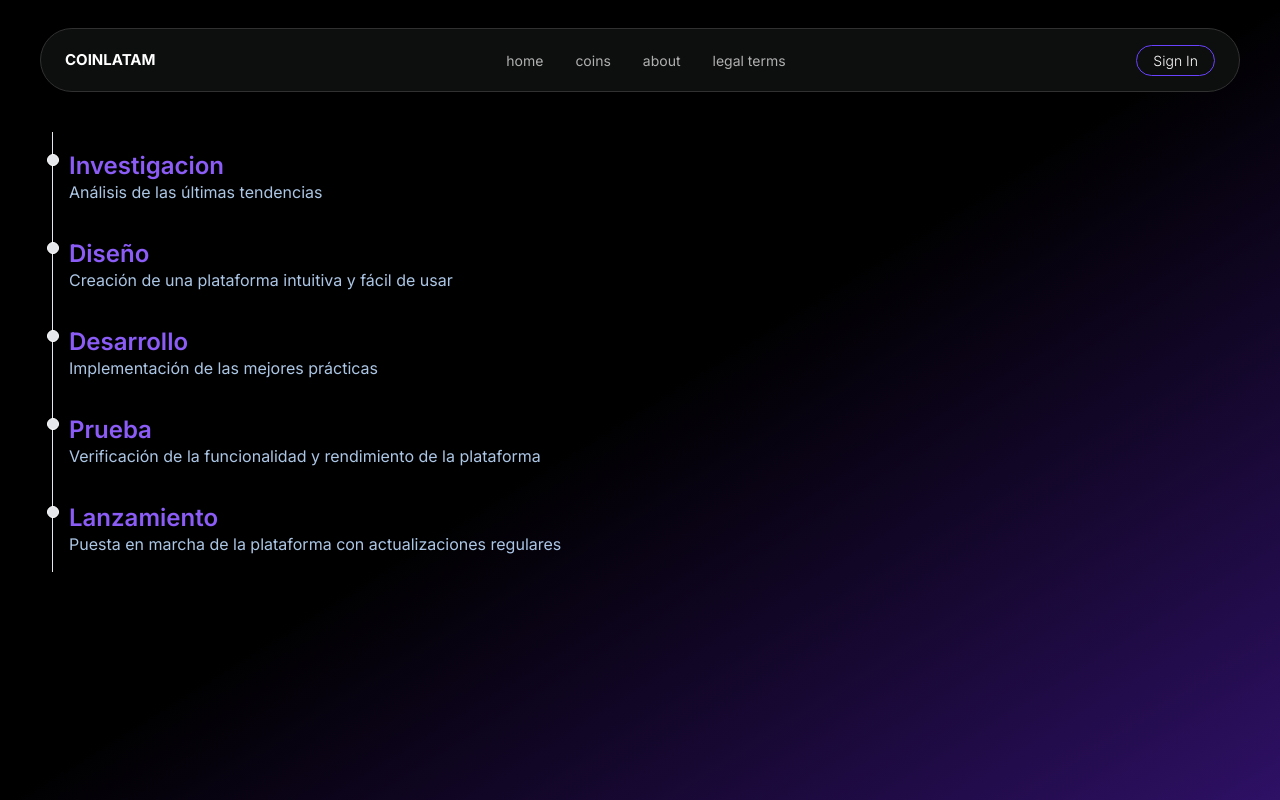
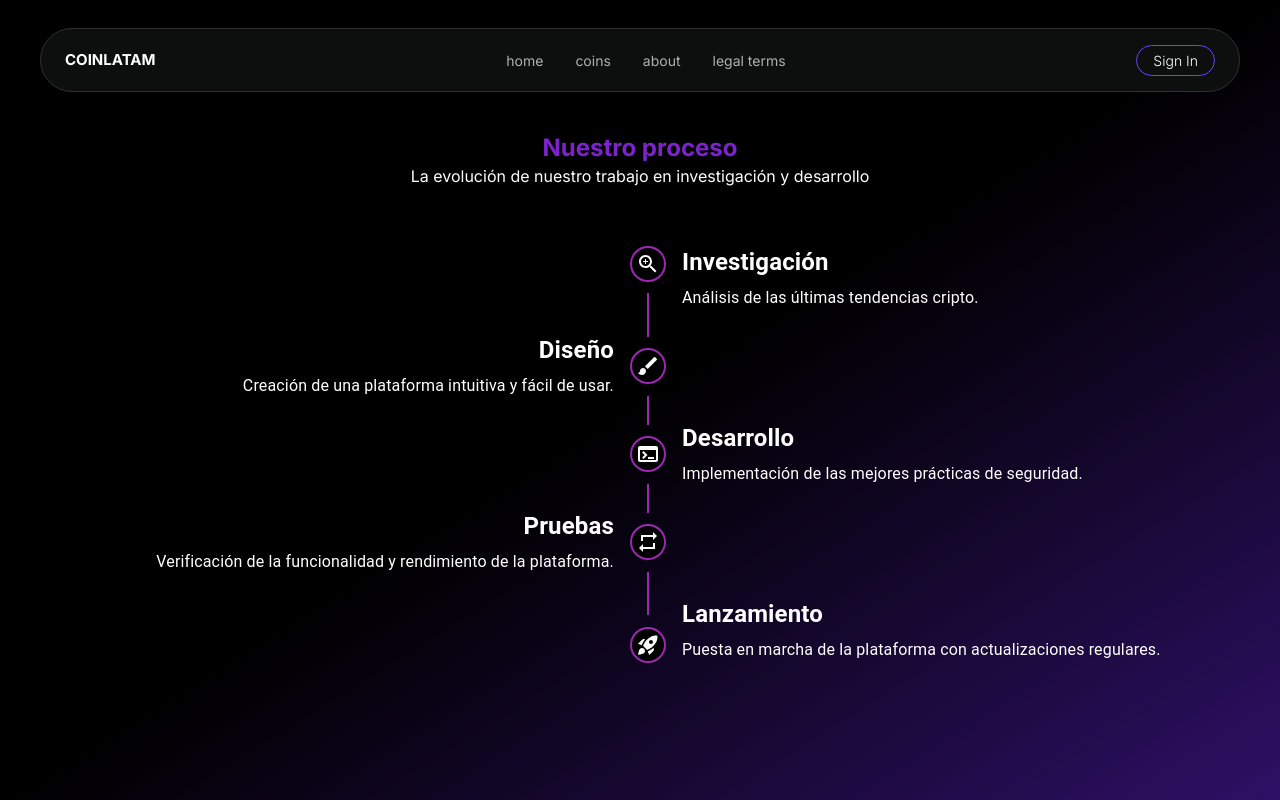
Before and after one commit to julianvidela/coin-latam, a Next.js app in the folder client/: page /pages/about in a window 1280 px wide. Built offline with nearby package versions, Linux system fonts and the light colour scheme; no server answers.

Commit message:
timeline

```diff
--- a/client/package.json
+++ b/client/package.json
@@ -11,6 +11,8 @@
   "dependencies": {
     "@emotion/react": "^11.11.4",
     "@emotion/styled": "^11.11.5",
+    "@mui/icons-material": "^5.15.20",
+    "@mui/lab": "^5.0.0-alpha.170",
     "@mui/material": "^5.15.20",
     "@splinetool/react-spline": "^3.1.0",
     "axios": "^1.7.2",
--- a/client/src/app/pages/about/aboutSection.jsx
+++ /dev/null
@@ -1,16 +0,0 @@
-import Spline from "@splinetool/react-spline"
-import Timeline from "./components/timeline";
-
-
-const aboutSection = () => {
-    return ( <section>
-        <div className="mt-10">
-          <Timeline/>
-
-
-        </div>
-
-    </section> );
-}
-
-export default aboutSection;
--- /dev/null
+++ b/client/src/app/pages/about/components/LegalTerms.css
@@ -0,0 +1,8 @@
+.fondoIcono{
+    background-color: black !important;
+    border: 2px solid !important;
+    border-color: #9c27b0 !important
+}
+.lineaVioleta{
+    background-color: #9c27b0 !important
+}
--- /dev/null
+++ b/client/src/app/pages/about/components/TimelineSection.jsx
@@ -0,0 +1,21 @@
+import React from 'react';
+import "./LegalTerms.css";
+import CustomizedTimeline from './Timeline';
+
+const TimelineSection = () => {
+  return (
+    <div className='py-6 bg-red'>
+      <div className='max-w-screen-sm mx-auto px-4'>
+        <div className='p-4 mb-6 flex flex-col items-center rounded-lg shadow-lg'>
+          <h2 className="text-lg lg:text-xl xl:text-2xl font-bold text-purple-700">Nuestro proceso</h2>
+          <p className="text-white">La evolución de nuestro trabajo en investigación y desarrollo </p>
+        </div>
+      </div>
+      <div className="ml-4">
+        <CustomizedTimeline />
+      </div>
+    </div>
+  )
+}
+
+export default TimelineSection;
--- a/client/src/app/pages/about/components/timeline.jsx
+++ b/client/src/app/pages/about/components/timeline.jsx
@@ -1,23 +1,104 @@
-import TimelineData from "./timelineData";
+import * as React from 'react';
+import Timeline from '@mui/lab/Timeline';
+import TimelineItem from '@mui/lab/TimelineItem';
+import TimelineSeparator from '@mui/lab/TimelineSeparator';
+import TimelineConnector from '@mui/lab/TimelineConnector';
+import TimelineContent from '@mui/lab/TimelineContent';
+import TimelineDot from '@mui/lab/TimelineDot';
+import ZoomInIcon from '@mui/icons-material/ZoomIn';
+import BrushIcon from '@mui/icons-material/Brush';
+import TerminalIcon from '@mui/icons-material/Terminal';
+import RepeatIcon from '@mui/icons-material/Repeat';
+import RocketLaunchIcon from '@mui/icons-material/RocketLaunch';
 
-const Timeline = () => (
-  <div className="relative border-s border-gray-200 ml-3 mt-6">
+function CustomizedTimeline() {
+    return (
+        <Timeline position="alternate">
+            <TimelineItem>
+                <TimelineSeparator>
+                    <TimelineDot className='fondoIcono'>
+                        <ZoomInIcon />
+                    </TimelineDot>
+                    <TimelineConnector className='lineaVioleta' />
+                </TimelineSeparator>
+                <TimelineContent className='space-y-2 flex flex-col items-left' sx={{ py: '12px', px: 2, color: 'white' }}>
+                    <h2 className="text-2xl font-bold text-white">
+                        Investigación
+                    </h2>
+                    <span className="text-white">
+                        Análisis de las últimas tendencias cripto.
+                    </span>
+                </TimelineContent>
+            </TimelineItem>
+            <TimelineItem>
+                <TimelineSeparator>
+                    <TimelineConnector className='lineaVioleta' />
+                    <TimelineDot className='fondoIcono'>
+                        <BrushIcon />
+                    </TimelineDot>
+                    <TimelineConnector className='lineaVioleta' />
+                </TimelineSeparator>
+                <TimelineContent className='space-y-2 flex flex-col items-left' sx={{ py: '12px', px: 2 }}>
+                    <h2 className="text-2xl font-bold text-white">
+                        Diseño
+                    </h2>
+                    <span className="text-white">
+                        Creación de una plataforma intuitiva y fácil de usar.
+                    </span>
+                </TimelineContent>
+            </TimelineItem>
+            <TimelineItem>
+                <TimelineSeparator>
+                    <TimelineConnector className='lineaVioleta' />
+                    <TimelineDot className='fondoIcono'>
+                        <TerminalIcon />
+                    </TimelineDot>
+                    <TimelineConnector className='lineaVioleta' />
+                </TimelineSeparator>
+                <TimelineContent className='space-y-2 flex flex-col items-left' sx={{ py: '12px', px: 2 }}>
+                    <h2 className="text-2xl font-bold text-white">
+                        Desarrollo
+                    </h2>
+                    <span className="text-white">
+                        Implementación de las mejores prácticas de seguridad.
+                    </span>
+                </TimelineContent>
+            </TimelineItem>
+            <TimelineItem>
+                <TimelineSeparator>
+                    <TimelineConnector className='lineaVioleta' />
+                    <TimelineDot className='fondoIcono'>
+                        <RepeatIcon />
+                    </TimelineDot>
+                    <TimelineConnector className='lineaVioleta' />
+                </TimelineSeparator>
+                <TimelineContent className='space-y-2 flex flex-col items-left' sx={{ py: '12px', px: 2 }}>
+                    <h2 className="text-2xl font-bold text-white">
+                        Pruebas
+                    </h2>
+                    <span className="text-white">
+                        Verificación de la funcionalidad y rendimiento de la plataforma.
+                    </span>
+                </TimelineContent>
+            </TimelineItem >
+            <TimelineItem >
+                <TimelineSeparator >
+                    <TimelineConnector className='lineaVioleta' />
+                    <TimelineDot className='fondoIcono' >
+                        <RocketLaunchIcon />
+                    </TimelineDot>
+                </TimelineSeparator>
+                <TimelineContent className='space-y-2 flex flex-col items-left' sx={{ py: '12px', px: 2 }}>
+                    <h2 className="text-2xl font-bold text-white">
+                        Lanzamiento
+                    </h2>
+                    <span className="text-white">
+                        Puesta en marcha de la plataforma con actualizaciones regulares.
+                    </span>
+                </TimelineContent>
+            </TimelineItem>
+        </Timeline>
+    );
+}
 
-
-    {TimelineData.map((data, index) => (
-      <div className="p-4" key={index}>
-        <div className="absolute w-3 h-3 bg-gray-200 rounded-full mt-1.5 -start-1.5 border border-white dark:border-gray-900 dark:bg-gray-700"></div>
-        <div className="flex items-center">
-          <h3 className="text-[24px] font-semibold text-violet-500">
-            {data.title}
-          </h3>
-        </div>
-        <p className="mb-1 text-[16px] font-normal leading-none text-blue-200/90">
-          {data.description}
-        </p>
-      </div>
-    ))}
-  </div>
-);
-
-export default Timeline;
+export default CustomizedTimeline;
--- a/client/src/app/pages/about/components/timelineData.jsx
+++ /dev/null
@@ -1,24 +0,0 @@
-const TimelineData = [
-    {
-      title: "Investigacion",
-      description: "Análisis de las últimas tendencias"
-    },
-    {
-      title: "Diseño",
-      description: "Creación de una plataforma intuitiva y fácil de usar"
-    },
-    {
-      title: "Desarrollo",
-      description: "Implementación de las mejores prácticas"
-    },
-    {
-      title: "Prueba",
-      description: "Verificación de la funcionalidad y rendimiento de la plataforma"
-    },
-    {
-      title: "Lanzamiento",
-      description: "Puesta en marcha de la plataforma con actualizaciones regulares"
-    }
-  ]
-
-  export default TimelineData
--- a/client/src/app/pages/about/page.jsx
+++ b/client/src/app/pages/about/page.jsx
@@ -1,12 +1,14 @@
-import AboutSection from "./aboutSection";
+import TimelineSection from "./components/TimelineSection";
+
 
 const about = () => {
     return (
         <section className="h-full m-auto max-w-[94%] w-[1200px]">
-            <AboutSection/>
+
+            <TimelineSection />
 
         </section>
-     );
+    );
 }
 
 export default about;
```
Also changed, not shown: 1 other file (tests, documents, lock files or other folders).
